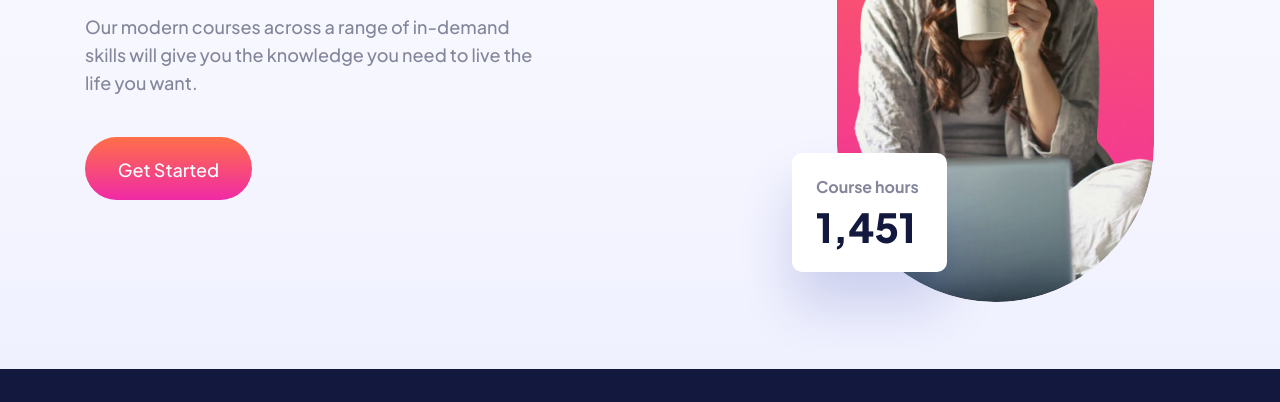
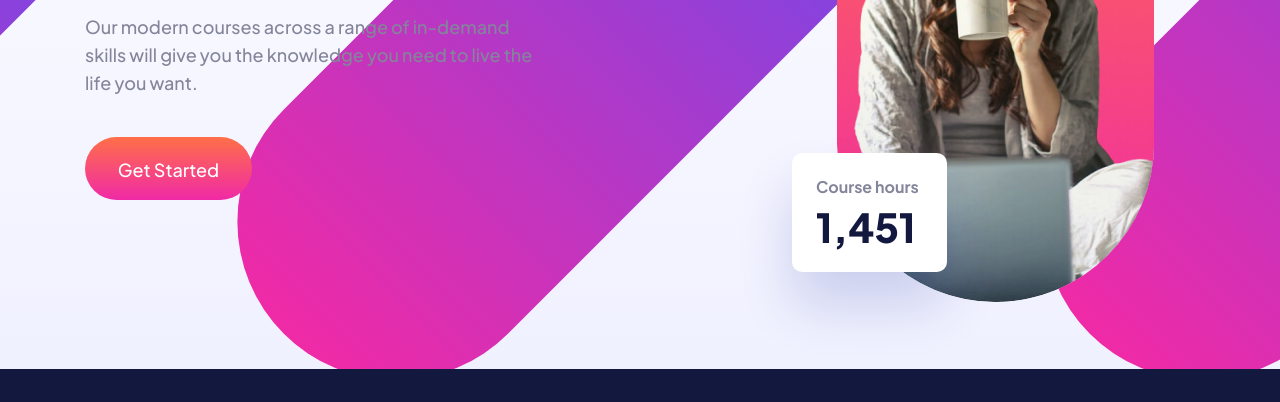
Before and after one commit to tokhirboiskhonov/skilled-elearning-landing, a plain HTML site: page index.html in a window 1280 px wide. Shown: the part 426-828 px from the top of the page. Drawn offline with nearby package versions, Linux system fonts and the light colour scheme.

Commit message:
feat: add hero-pill-bg using body

```diff
--- a/css/style.css
+++ b/css/style.css
@@ -312,6 +312,14 @@ img {
 }
 
 @media only screen and (min-width: 768px) {
+  body {
+    background-image: url(../img/body-pill-bg.svg),
+      linear-gradient(180deg, #fff 0%, #f0f1ff 100%);
+    background-attachment: scroll, fixed;
+    background-size: 551px 552px, auto 100%;
+    background-position: right -254px top -48px, left top;
+  }
+
   .container {
     padding-left: 40px;
     padding-right: 40px;
@@ -368,6 +376,13 @@ img {
 }
 
 @media only screen and (min-width: 1024px) {
+  body {
+    background-image: url(../img/body-pill-bg-desktop.svg),
+      linear-gradient(180deg, #fff 0%, #f0f1ff 100%);
+    background-size: 806px 807px, auto 100%;
+    background-position: right -408px top -126px, left top;
+  }
+
   .stats-card {
     padding: 20px 24px;
   }
```
